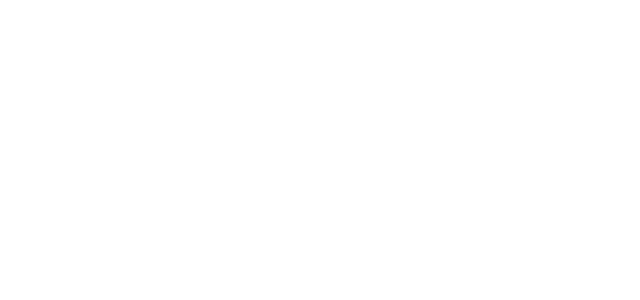
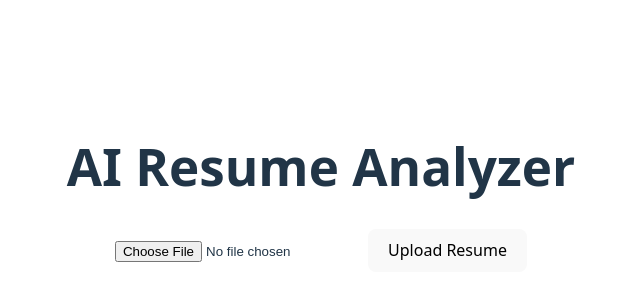
Before and after one commit to Devg03/Resume-Analyzer, a React (Vite) app in the folder frontend/: page / in a window 1280 px wide. Shown: the part 212-512 px from the top of the page, without its empty margins (319-959 px from the left). Built offline with nearby package versions, Linux system fonts and the light colour scheme.

Commit message:
Created the Upload Resume button

```diff
--- a/frontend/src/App.jsx
+++ b/frontend/src/App.jsx
@@ -29,6 +29,20 @@
       alert('Upload Failed.');
     }
   };
+
+  return (
+    <div>
+      <h1>AI Resume Analyzer</h1>
+      <input type="file" accept='application/pdf' onChange={handleFileChange} />
+      <button onClick={handleUpload}>Upload Resume</button>
+      {text && (
+        <div>
+          <h2>Extracted Text:</h2>
+          <pre>{text}</pre>
+        </div>
+      )}
+    </div>
+  );
 }
 
 export default App
```
